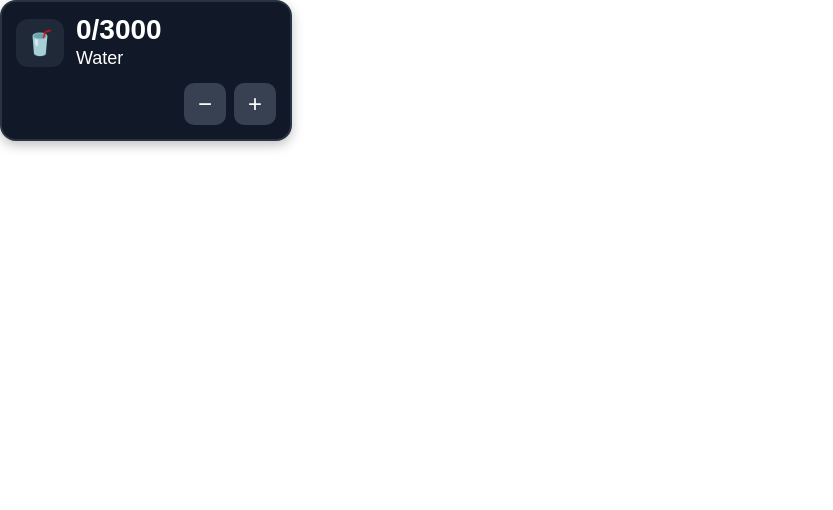
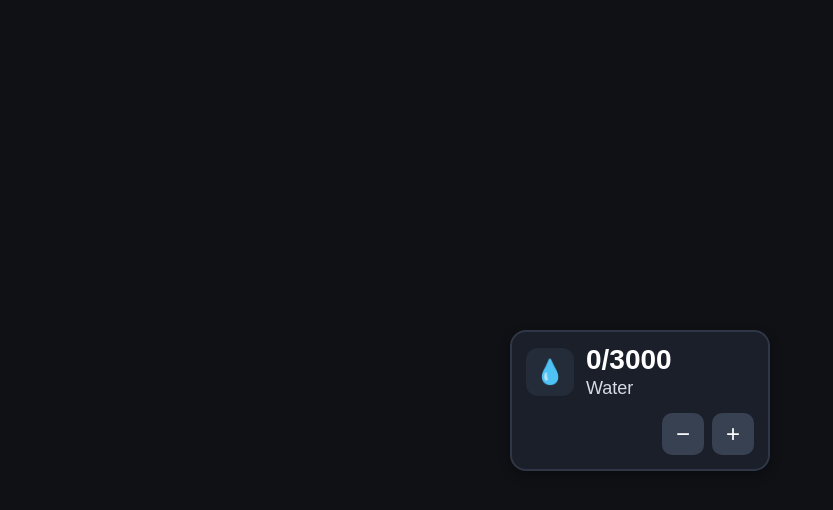
Before and after one commit to vicprocel29/notion1, a plain HTML site: page index.html in a window 1280 px wide. Shown: the whole page, without its empty margins (0-833 px from the left). Drawn offline with Linux system fonts and the light colour scheme.

Commit message:
Refactor CSS styles and update icon in index.html

```diff
--- a/index.html
+++ b/index.html
@@ -5,20 +5,29 @@
   <meta name="viewport" content="width=device-width, initial-scale=1.0" />
   <title>Water Counter</title>
   <style>
+    html, body {
+      margin: 0;
+      padding: 0;
+      background: #0f1115;
+      font-family: Arial, sans-serif;
+    }
+
     body {
-      margin: 0;
-      font-family: Arial, sans-serif;
-      background: transparent;
+      display: flex;
+      justify-content: center;
+      align-items: center;
+      min-height: 100vh;
     }
 
     .widget {
       width: 260px;
       padding: 14px;
       border-radius: 16px;
-      background: #111827;
+      background: #1a1f29;
       color: #ffffff;
-      border: 2px solid #2a3342;
-      box-shadow: 0 4px 12px rgba(0,0,0,0.25);
+      border: 2px solid #2f3746;
+      box-shadow: 0 4px 12px rgba(0,0,0,0.3);
+      box-sizing: border-box;
     }
 
     .top {
@@ -31,7 +40,7 @@
       width: 48px;
       height: 48px;
       border-radius: 12px;
-      background: #1f2937;
+      background: #252c39;
       display: flex;
       align-items: center;
       justify-content: center;
@@ -51,6 +60,7 @@
     .label {
       font-size: 18px;
       margin-top: 4px;
+      color: #d7dbe3;
     }
 
     .buttons {
@@ -79,7 +89,7 @@
 <body>
   <div class="widget">
     <div class="top">
-      <div class="icon">🥤</div>
+      <div class="icon">💧</div>
       <div class="info">
         <div class="count"><span id="count">0</span>/3000</div>
         <div class="label">Water</div>
@@ -98,6 +108,7 @@
     function change(value) {
       count += value;
       if (count < 0) count = 0;
+      if (count > 3000) count = 3000;
       document.getElementById("count").textContent = count;
     }
   </script>
```
